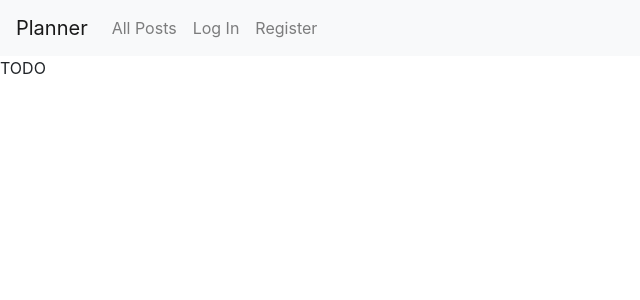
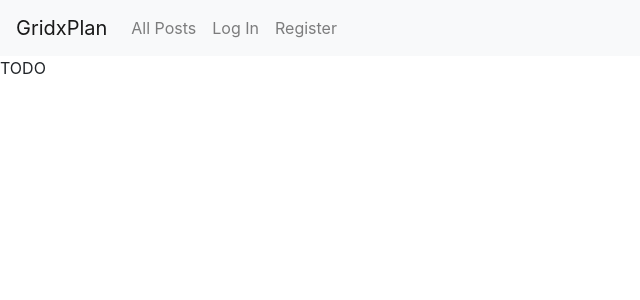
Before and after one commit to jeantiston/GridxPlan, a Django app: page / in a window 1280 px wide. Shown: the top 300 px of the page, without its empty margins (0-640 px from the left). Run offline with Django 3.2, Linux system fonts and the light colour scheme; some libraries are stand-ins or nearby versions.

Commit message:
Minor layout tweaks

```diff
--- a/frontend/src/styles/settings.module.css
+++ b/frontend/src/styles/settings.module.css
@@ -23,8 +23,6 @@
     display: flex;
     flex-direction: column;
     align-items: center;
-    /* justify-content: flex-end; */
-    /* border: springgreen 3px solid; */
 }
 
 .sub{
--- a/planner/templates/planner/layout.html
+++ b/planner/templates/planner/layout.html
@@ -3,14 +3,14 @@
 <!DOCTYPE html>
 <html lang="en">
     <head>
-        <title>{% block title %}Instagram Planner{% endblock %}</title>
+        <title>{% block title %}GridxPlan | Instagram Planner{% endblock %}</title>
         <link rel="stylesheet" href="https://stackpath.bootstrapcdn.com/bootstrap/4.4.1/css/bootstrap.min.css" integrity="sha384-Vkoo8x4CGsO3+Hhxv8T/Q5PaXtkKtu6ug5TOeNV6gBiFeWPGFN9MuhOf23Q9Ifjh" crossorigin="anonymous">
         <link href="{% static 'planner/styles.css' %}" rel="stylesheet">
     </head>
     <body>
 
         <nav class="navbar navbar-expand-lg navbar-light bg-light">
-            <a class="navbar-brand" href="#">Planner</a>
+            <a class="navbar-brand" href="#">GridxPlan</a>
 
             <div>
                 <ul class="navbar-nav mr-auto">
```
Also changed, not shown: frontend/src/pages/Settings.js (+6 -4 lines), planner/static/planner/gridxplanner-logo.svg (added). Lines whose indentation alone changed are shown as unchanged.
